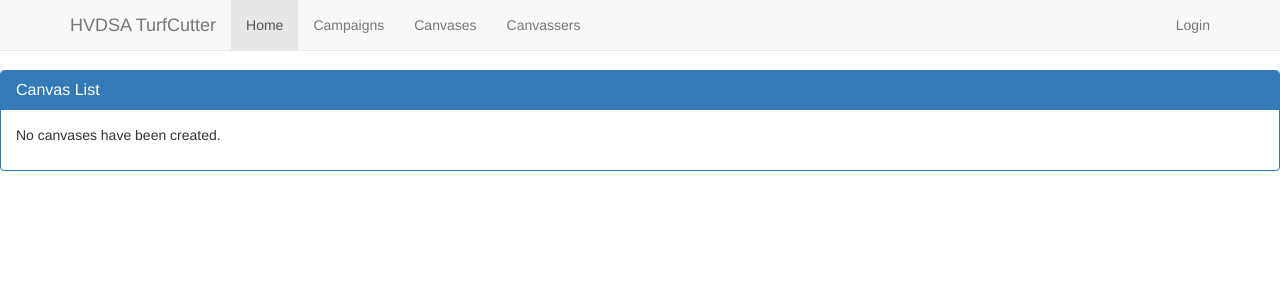
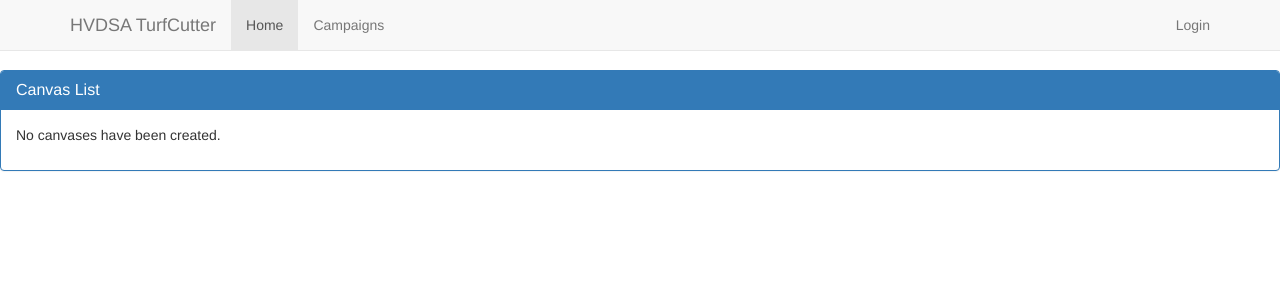
Before and after one commit to HVDSA-database-and-mapping/canvasser-leaflet, a Django app: page /turfcutter/canvases/ in a window 1280 px wide. Shown: the top 300 px of the page. Run offline with Django 3.2, Linux system fonts and the light colour scheme; data that the repository does not hold is empty; some libraries are stand-ins or nearby versions.

Commit message:
Remove canvas and canvasser access from home page

```diff
--- a/turfcutter/templates/turfcutter/base.html
+++ b/turfcutter/templates/turfcutter/base.html
@@ -34,8 +34,6 @@
           <ul class="nav navbar-nav">
             <li class="active"><a href="{% url 'index' %}">Home</a></li>
             <li><a href="{% url 'campaigns' %}">Campaigns</a></li>
-            <li><a href="{% url 'canvases' %}">Canvases</a></li>
-            <li><a href="{% url 'canvassers' %}">Canvassers</a></li>
           </ul>
           <ul class="nav navbar-nav navbar-right">
              {% if user.is_authenticated %}
--- a/turfcutter/templates/turfcutter/index.html
+++ b/turfcutter/templates/turfcutter/index.html
@@ -10,9 +10,7 @@
 <div class='jumbotron'>
     <div class=row>
         <div class='col-md-4 col-md-offset-4 text-center'>
-            <a id='canvas_button' class="btn btn-primary" href="{% url 'new-canvas' %}">New Canvas</a>
             <a id='campaign_button' class="btn btn-primary" href="{% url 'new-campaign' %}">New Campaign</a>
-            <a id='canvasser_button' class="btn btn-primary" href="{% url 'new-canvasser' %}">New Canvasser</a>
         </div>
     </div>
 </div>
```
